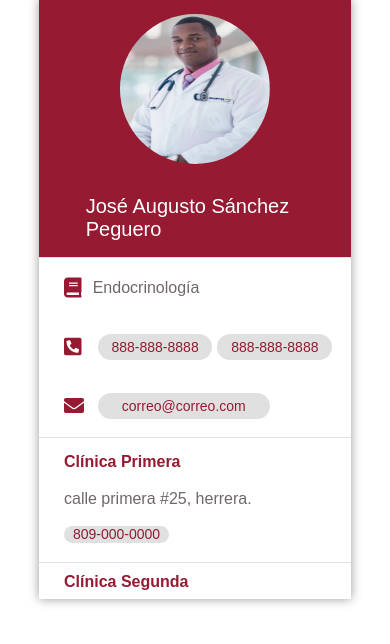
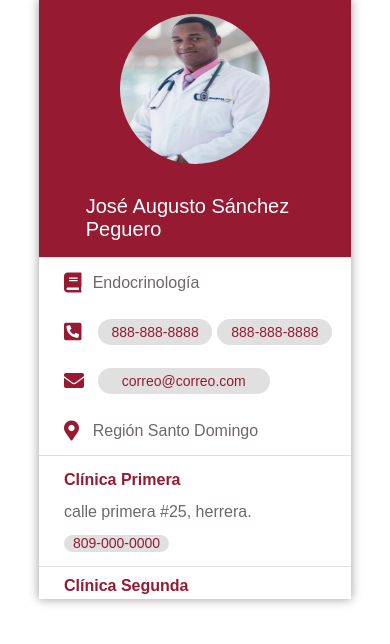
Before and after one commit to elassis/sodenn-doctor-profile, a PHP site: page / in a window 390 px wide. Shown: the part 91-735 px from the top of the page. Run offline with PHP 8.4, Linux system fonts and the light colour scheme.

Commit message:
update the data spacing

```diff
--- a/styles.css
+++ b/styles.css
@@ -216,7 +216,7 @@ div.correo > a:hover{
     .container{
         width:80%;
         height: 600px;
-        grid-template-rows: 30% 13% 30% 27%;
+        grid-template-rows: 30% 13% 33% 24%;
         grid-template-areas: "image image"
         "name name"
         "data data"
@@ -236,7 +236,7 @@ div.correo > a:hover{
 
         }
         .p-data{
-            grid-template-rows: 33% 33% 33%;
+            grid-template-rows: 25% 25% 25% 25%;
         }
 
         .data-work{
```
